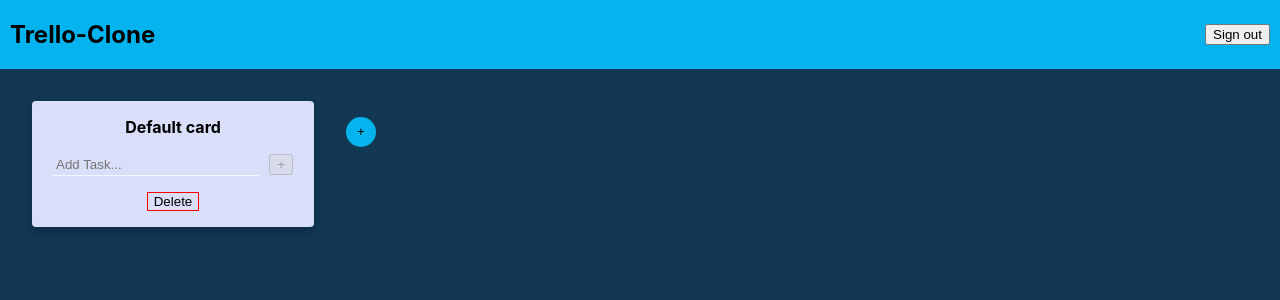
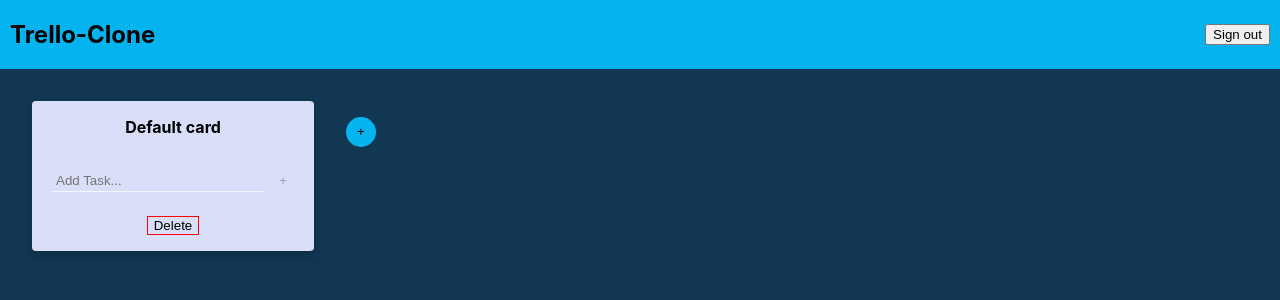
Before and after one commit to Hemant11111/TrelloClone, a React (Create React App) app: page / in a window 1280 px wide. Shown: the top 300 px of the page. Built offline with nearby package versions, Linux system fonts and the light colour scheme.

Commit message:
improve styling

```diff
--- a/src/components/cards/card/Card.css
+++ b/src/components/cards/card/Card.css
@@ -14,12 +14,12 @@
 }
 
 .card-dlt-button {
-    margin-top: 1rem;
+    margin-top: 1.5rem;
     background: transparent;
     border: solid 1px red;
     cursor: pointer;
 }
 
 .card-tasks-container {
-    margin-top: 1rem;
+    margin-top: 2rem;
 }
--- a/src/components/cards/card/Card.tsx
+++ b/src/components/cards/card/Card.tsx
@@ -43,7 +43,7 @@ export default function CardComponent(
                 (
                     <InputForm
                         className=""
-                        placeholder="Add new card"
+                        placeholder="Add card title..."
                         onChange={handleTitleChange}
                         onSubmit={handleTitleUpdate}
                         value={_newCardTitle}
--- a/src/components/task/add-task/AddTask.css
+++ b/src/components/task/add-task/AddTask.css
@@ -4,7 +4,7 @@
     align-items: center;
     padding-left: 5px;
     padding-right: 5px;
-    margin-top: 1rem;
+    margin-top: 1.5rem;
 }
 
 .add-task-button {
--- a/src/components/task/add-task/AddTaskComponent.tsx
+++ b/src/components/task/add-task/AddTaskComponent.tsx
@@ -45,7 +45,7 @@ export default function AddTaskComponent(props: AddTaskComponentProps) {
             />
             <button
                 onClick={handleAddNewTask}
-                className="add-task-button"
+                className="add-task-button trello-icon-button"
                 disabled={!newTaskTitle}
             >+
             </button>
```
